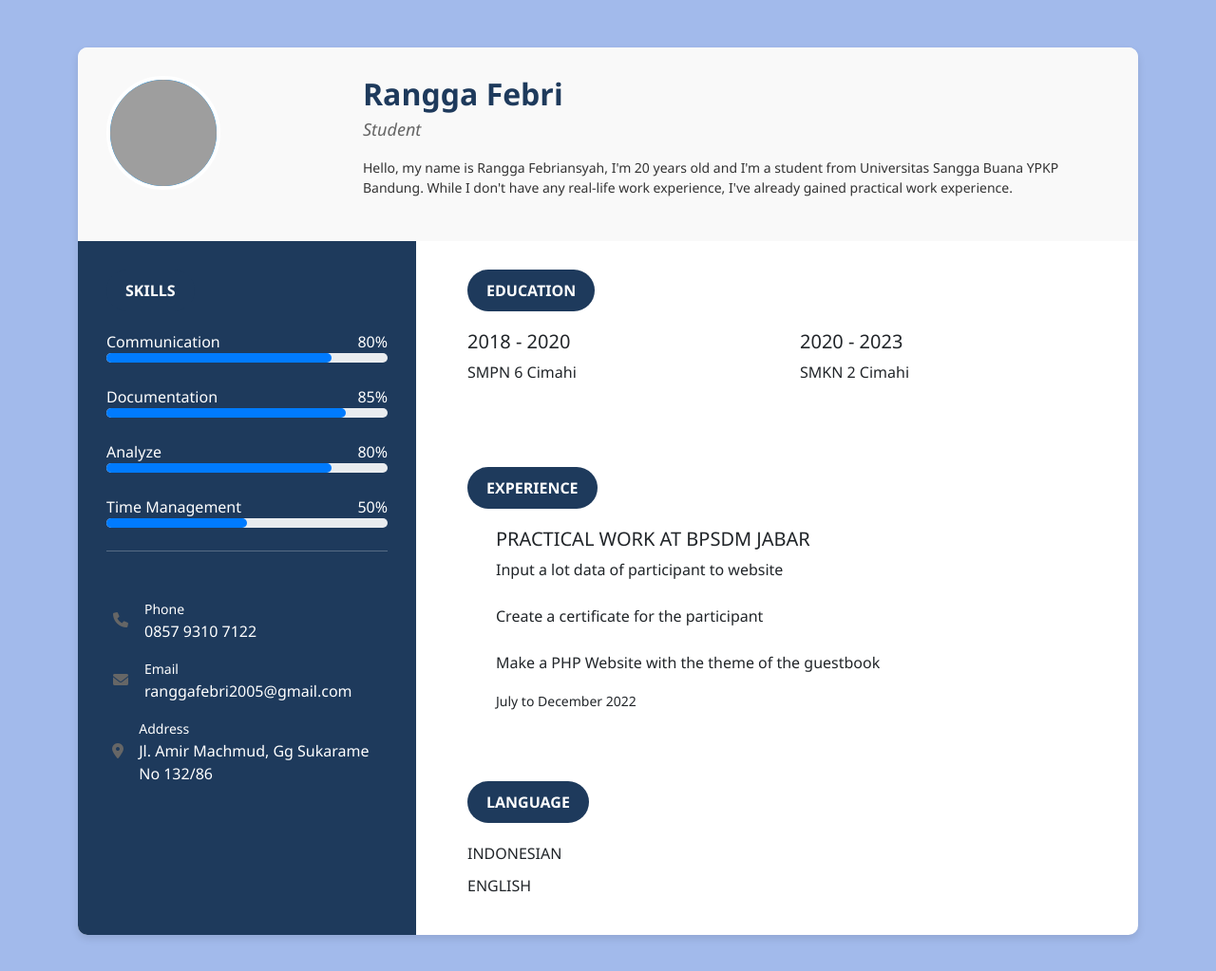
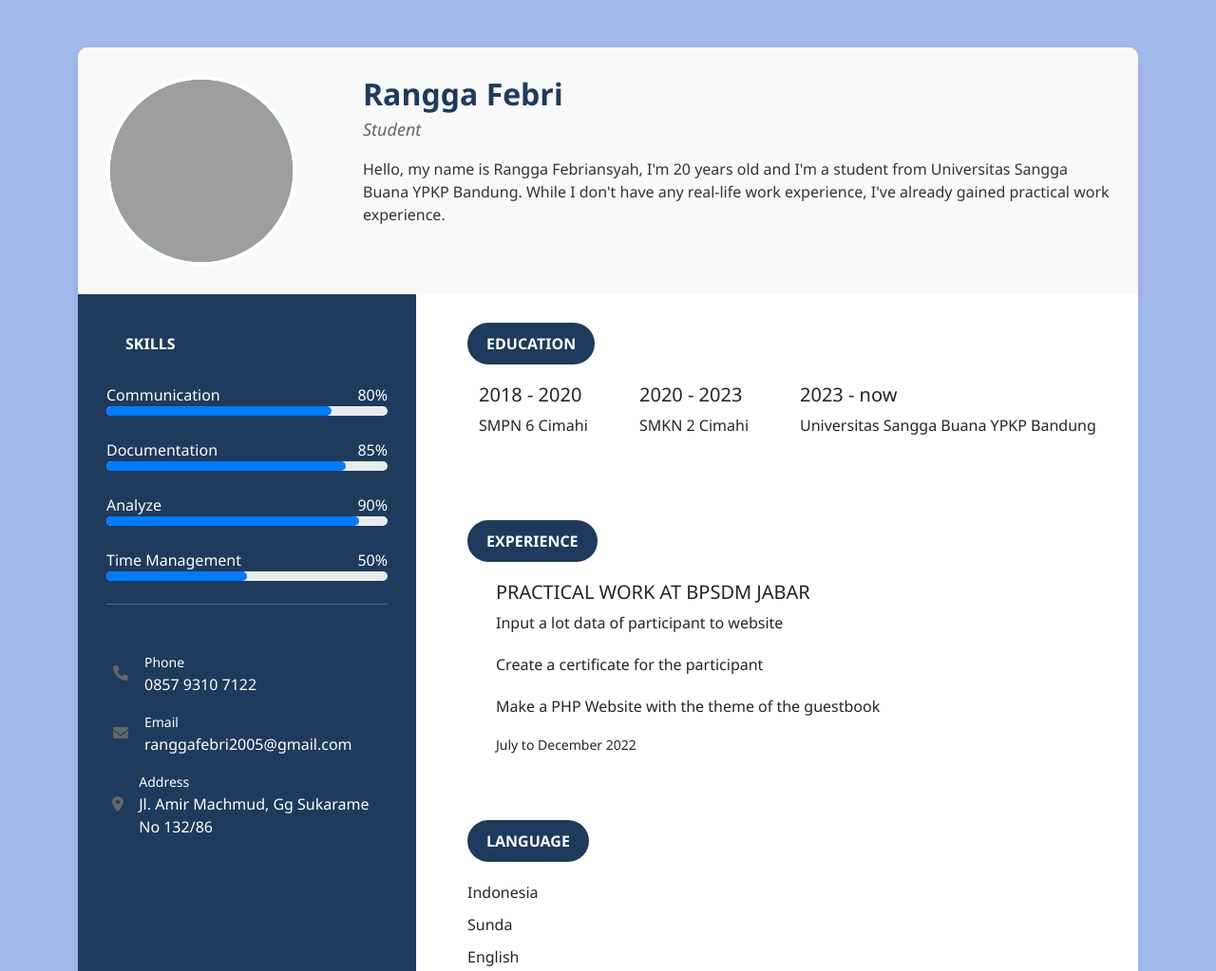
Before and after one commit to rgxkenzoo/utsparudy, a plain HTML site: page index.html in a window 1280 px wide. Shown: the top 1023 px of the page at 95% size. Drawn offline with nearby package versions, Linux system fonts and the light colour scheme; grey boxes are pictures that could not be loaded.

Commit message:
Update index.html

```diff
--- a/index.html
+++ b/index.html
@@ -25,8 +25,8 @@
             position: relative;
         }
         .profile-image {
-            width: 120px;
-            height: 120px;
+            width: 200px;
+            height: 200px;
             border-radius: 50%;
             border: 4px solid #fff;
             background-color: #0099ff;
@@ -50,7 +50,7 @@
         }
         .profile-bio {
             margin-top: 15px;
-            font-size: 14px;
+            font-size: 16px;
             color: #333;
         }
         .section-title {
@@ -110,7 +110,7 @@
         }
         .timeline-item {
             position: relative;
-            margin-bottom: 25px;
+            margin-bottom: 20px;
         }
         .timeline-item:before {
             content: '';
@@ -176,10 +176,10 @@
                         <div class="mb-4">
                             <div class="d-flex justify-content-between">
                                 <span>Analyze</span>
-                                <span>80%</span>
+                                <span>90%</span>
                             </div>
                             <div class="skill-bar">
-                                <div class="skill-progress" style="width: 80%"></div>
+                                <div class="skill-progress" style="width: 90%"></div>
                             </div>
                         </div>
 
@@ -232,17 +232,25 @@
                 <div class="col-md-8">
                     <div class="content-section">
                         <div class="section-title">EDUCATION</div>
-
-                        <div class="row mb-4">
-                            <div class="col-md-6">
-                                <h5>2018 - 2020</h5>
-                                <p>SMPN 6 Cimahi</p>
+                        <div class="container">
+                          <div class="card-body">
+                            <div class="row mb-4">
+                              <div class="col-md-3">
+                                  <h5>2018 - 2020</h5>
+                                  <p>SMPN 6 Cimahi</p>
+                              </div>
+                              <div class="col-md-3">
+                                  <h5>2020 - 2023</h5>
+                                  <p>SMKN 2 Cimahi</p>
                             </div>
                             <div class="col-md-6">
-                                <h5>2020 - 2023</h5>
-                                <p>SMKN 2 Cimahi</p>
+                                  <h5>2023 - now</h5>
+                                  <p>Universitas Sangga Buana YPKP Bandung</p>
                             </div>
+                           </div>
+                          </div>
                         </div>
+
 
                         <div class="section-title mt-5">EXPERIENCE</div>
 
@@ -263,10 +271,13 @@
                         <div class="section-title mt-5">LANGUAGE</div>
 
                         <div class="language-item">
-                            <div>INDONESIAN</div>
+                            <div>Indonesia</div>
                         </div>
                         <div class="language-item">
-                            <div>ENGLISH</div>
+                            <div>Sunda</div>
+                        </div>
+                        <div class="language-item">
+                            <div>English</div>
                         </div>
                     </div>
                 </div>
```
